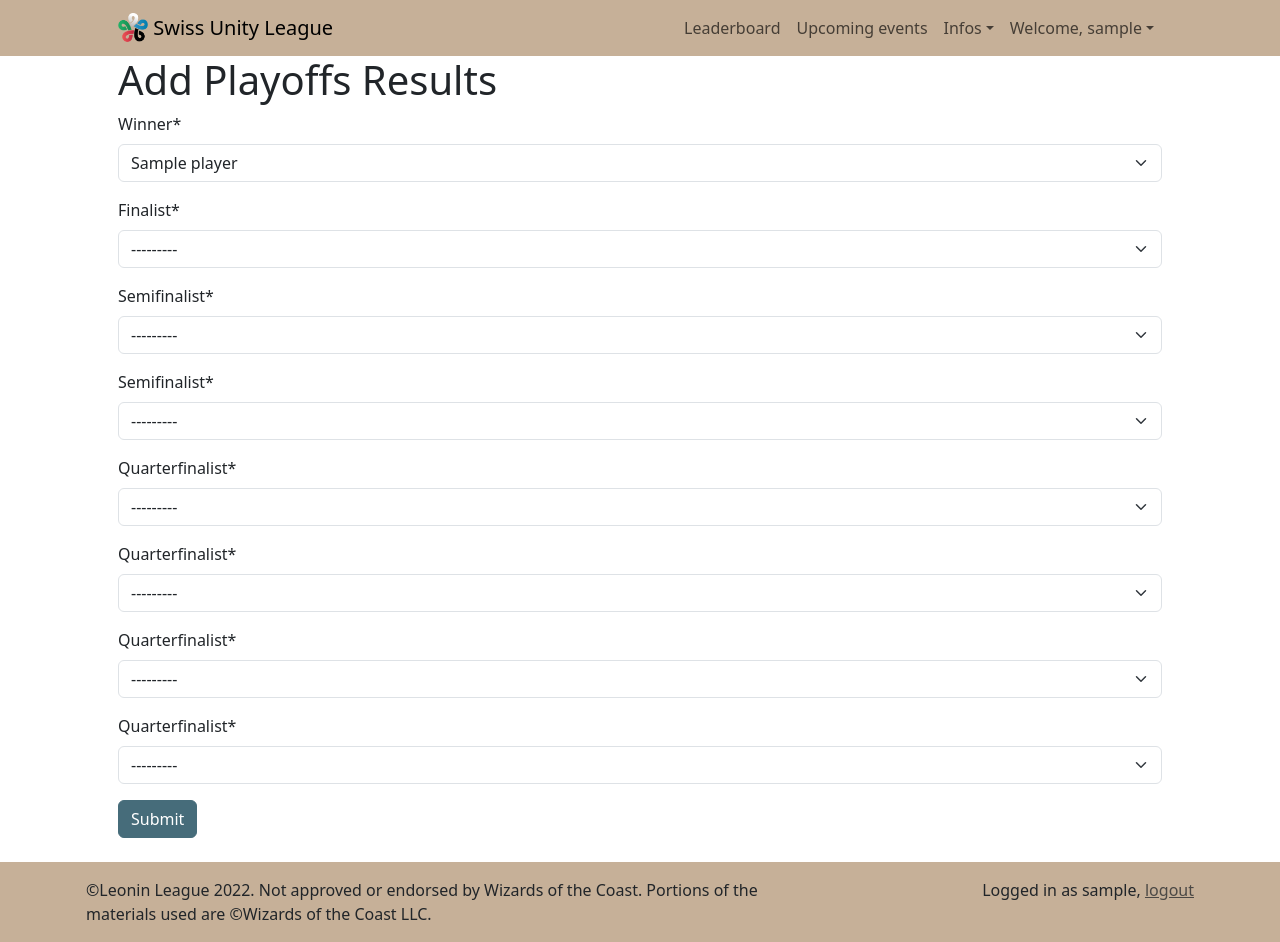
After one commit to antoinealb/swiss-unity-league, a Django app: page /results/1/top8 in a window 1280 px wide. The commit adds this page. Run offline with Django 4.2, Linux system fonts and the light colour scheme; a user stored in the database is signed in; tables that the repository leaves empty hold one stand-in row (values such as "Sample post"); style sheets or scripts are compiled from the project's sources; some libraries are stand-ins or nearby versions.

Commit message:
Add the ability for organizers to add top8 results
Up to now, what we were doing was that each organizer would send us
playoffs results, which would cause confusion when people import results
and expect those to be already sorted. Now it is hopefully more clear.

```diff
--- a/championship/forms.py
+++ b/championship/forms.py
@@ -1,7 +1,7 @@
 from django.db.models import TextChoices, Count
 from django.core.validators import RegexValidator
 from django import forms
-from .models import Event
+from .models import Event, EventPlayerResult
 from crispy_forms.helper import FormHelper
 from crispy_forms.layout import Submit, Layout, Div, Field
 import datetime
@@ -136,3 +136,43 @@ class SingleResultFormHelper(FormHelper):
 ResultsFormset = forms.formset_factory(
     SingleResultForm, min_num=1, extra=32, max_num=128
 )
+
+
+class AddTop8ResultsForm(forms.Form, SubmitButtonMixin):
+    class ResultChoiceField(forms.ModelChoiceField):
+        def __init__(self, *args, **kwargs):
+            queryset = EventPlayerResult.objects.none()
+            super().__init__(queryset=queryset, *args, **kwargs)
+
+        def label_from_instance(self, obj):
+            return obj.player.name
+
+    winner = ResultChoiceField(label="Winner")
+    finalist = ResultChoiceField(label="Finalist")
+    semi0 = ResultChoiceField(label="Semifinalist")
+    semi1 = ResultChoiceField(label="Semifinalist")
+    quarter0 = ResultChoiceField(label="Quarterfinalist")
+    quarter1 = ResultChoiceField(label="Quarterfinalist")
+    quarter2 = ResultChoiceField(label="Quarterfinalist")
+    quarter3 = ResultChoiceField(label="Quarterfinalist")
+
+    def __init__(self, event, *args, **kwargs):
+        super().__init__(*args, **kwargs)
+        qs = EventPlayerResult.objects.filter(event=event).order_by("ranking")
+        for f in self.fields.values():
+            if isinstance(f, AddTop8ResultsForm.ResultChoiceField):
+                f.queryset = qs
+        scnt = 0
+        qcnt = 0
+        for r in event.eventplayerresult_set.exclude(single_elimination_result=None):
+            s = r.single_elimination_result
+            if s == EventPlayerResult.SingleEliminationResult.WINNER:
+                self.initial["winner"] = r
+            elif s == EventPlayerResult.SingleEliminationResult.FINALIST:
+                self.initial["finalist"] = r
+            elif s == EventPlayerResult.SingleEliminationResult.SEMI_FINALIST:
+                self.initial[f"semi{scnt}"] = r
+                scnt += 1
+            elif s == EventPlayerResult.SingleEliminationResult.QUARTER_FINALIST:
+                self.initial[f"quarter{qcnt}"] = r
+                qcnt += 1
--- a/championship/models.py
+++ b/championship/models.py
@@ -101,6 +101,9 @@ class Event(models.Model):
 
     def get_absolute_url(self):
         return reverse("event_details", args=[self.id])
+
+    def can_have_top8(self):
+        return self.category != Event.Category.REGULAR
 
     objects = EventManager()
 
--- /dev/null
+++ b/championship/templates/championship/add_top8_results.html
@@ -0,0 +1,8 @@
+{% extends "championship/base.html" %}
+
+{% load crispy_forms_tags %}
+
+{% block content %}
+    <h1>Add Playoffs Results</h1>
+    {% crispy form %}
+{% endblock %}
--- a/championship/templates/championship/event_details.html
+++ b/championship/templates/championship/event_details.html
@@ -34,6 +34,9 @@
         {% if event.organizer.user == user %}
             <dt class="col-sm-3">TO actions (only shown to you)</dt>
             <dd class="col-sm-9">
+                {% if event.can_have_top8 %}
+                    <p><a href="{% url 'results_top8_add' event.id %}" class="btn btn-secondary">Add/Edit Playoffs Results</a></p>
+                {% endif %}
                 <p><a href="{% url 'event_update' event.id %}" class="btn btn-secondary">Edit event</a></p>
                 <p><a href="{% url 'event_copy' event.id %}" class="btn btn-secondary-light">Copy event</a></p>
                 <p><a href="{% url 'event_delete' event.id %}" class="btn btn-danger">Delete event</a></p>
--- a/championship/urls.py
+++ b/championship/urls.py
@@ -33,6 +33,11 @@ urlpatterns = [
     path("events/<int:pk>/", views.EventDetailsView.as_view(), name="event_details"),
     path("results/create", views.ChooseUploaderView.as_view(), name="results_create"),
     path(
+        "results/<int:pk>/top8",
+        views.AddTop8ResultsView.as_view(),
+        name="results_top8_add",
+    ),
+    path(
         "organizer/edit", views.OrganizerProfileEdit.as_view(), name="organizer_update"
     ),
     path("api/", include(api_router.urls)),
--- a/championship/views.py
+++ b/championship/views.py
@@ -467,6 +467,46 @@ class ChooseUploaderView(LoginRequiredMixin, FormView):
         return HttpResponseRedirect(urls_for_type[form.cleaned_data["site"]])
 
 
+class AddTop8ResultsView(LoginRequiredMixin, FormView):
+    template_name = "championship/add_top8_results.html"
+    form_class = AddTop8ResultsForm
+
+    def get_form_kwargs(self):
+        kwargs = super().get_form_kwargs()
+        kwargs["event"] = get_object_or_404(
+            Event, pk=self.kwargs["pk"], organizer__user=self.request.user
+        )
+        return kwargs
+
+    def form_valid(self, form):
+        self.event = Event.objects.get(id=self.kwargs["pk"])
+
+        if self.event.category == Event.Category.REGULAR:
+            messages.error(self.request, "Top 8 are not allowed at SUL Regular.")
+            return super().form_valid(form)
+
+        FIELDS_TO_RESULTS = {
+            "winner": EventPlayerResult.SingleEliminationResult.WINNER,
+            "finalist": EventPlayerResult.SingleEliminationResult.FINALIST,
+            "semi0": EventPlayerResult.SingleEliminationResult.SEMI_FINALIST,
+            "semi1": EventPlayerResult.SingleEliminationResult.SEMI_FINALIST,
+            "quarter0": EventPlayerResult.SingleEliminationResult.QUARTER_FINALIST,
+            "quarter1": EventPlayerResult.SingleEliminationResult.QUARTER_FINALIST,
+            "quarter2": EventPlayerResult.SingleEliminationResult.QUARTER_FINALIST,
+            "quarter3": EventPlayerResult.SingleEliminationResult.QUARTER_FINALIST,
+        }
+
+        for key, result in FIELDS_TO_RESULTS.items():
+            w = form.cleaned_data[key]
+            w.single_elimination_result = result
+            w.save()
+
+        return super().form_valid(form)
+
+    def get_success_url(self):
+        return self.event.get_absolute_url()
+
+
 class FutureEventViewSet(viewsets.ReadOnlyModelViewSet):
     """
     API endpoint that allows events to be viewed or edited.
```
Also changed, not shown: championship/tests/test_event_details.py (+28 -0 lines), championship/tests/test_result_upload.py (+117 -0 lines).
